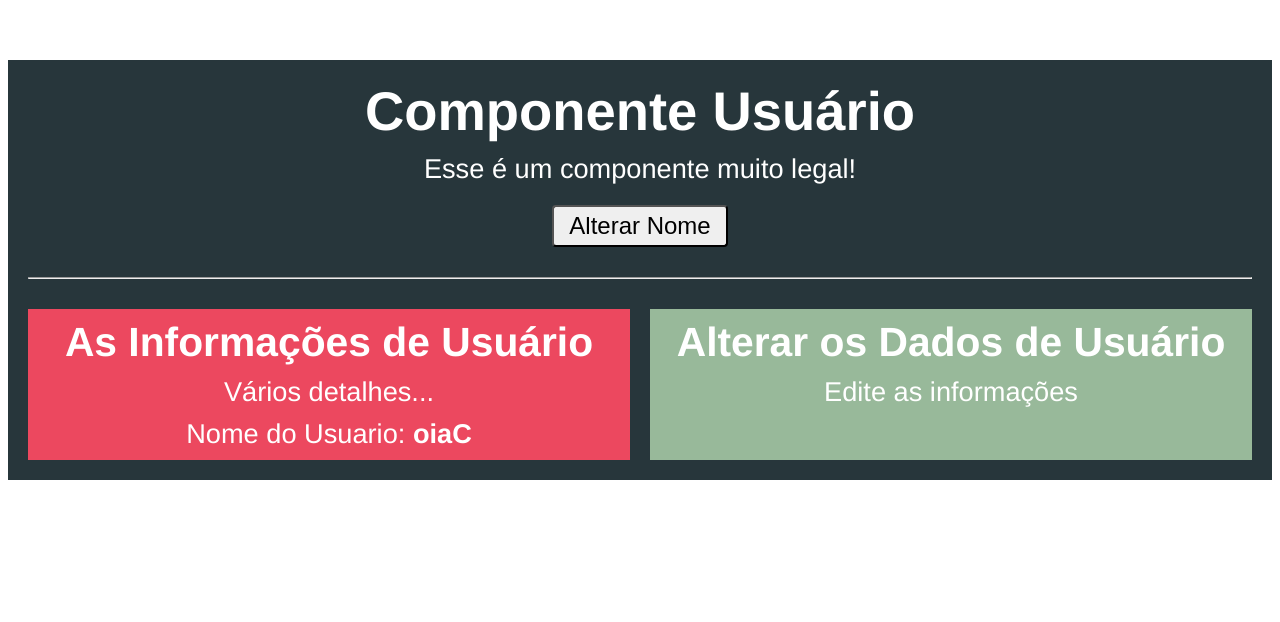
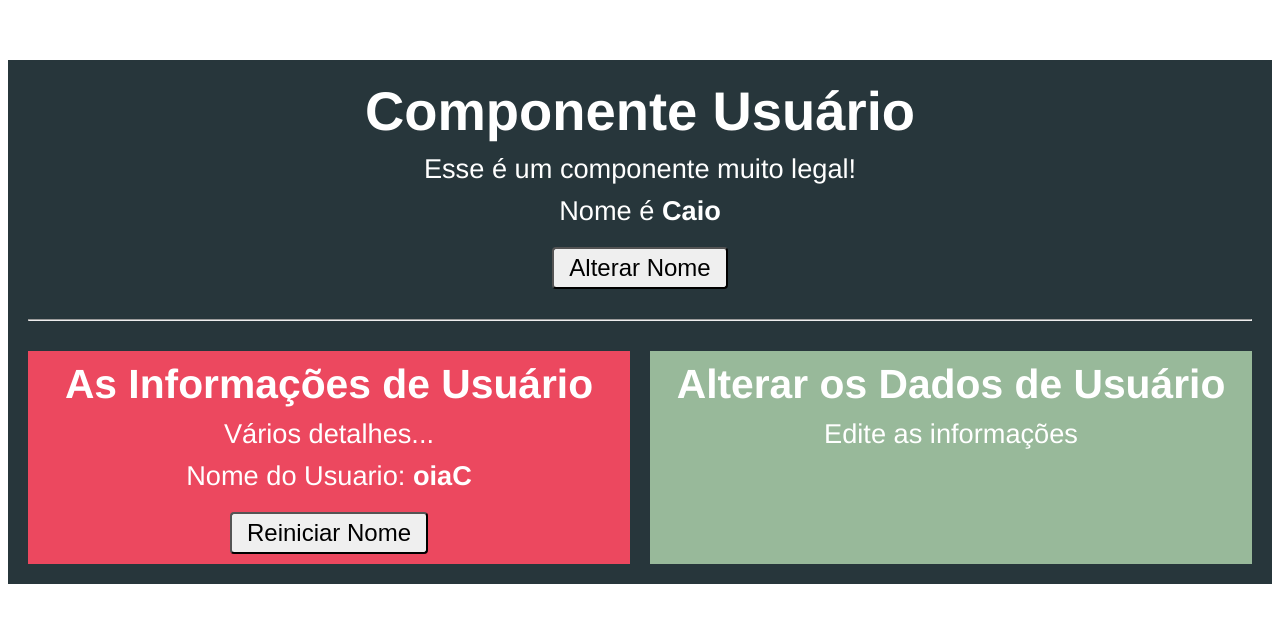
Before and after one commit to lmbaldi/curso-vue, a Vue app in the folder componentes-comunicacao/comunicacao/: page / in a window 1280 px wide. Shown: the top 622 px of the page. Built offline with nearby package versions, Linux system fonts and the light colour scheme.

Commit message:
communicattion child -> parent

```diff
--- a/componentes-comunicacao/comunicacao/src/components/Usuario.vue
+++ b/componentes-comunicacao/comunicacao/src/components/Usuario.vue
@@ -2,10 +2,11 @@
     <div class="container">
         <h1>Componente Usuário</h1>
         <p>Esse é um componente muito legal!</p>
+        <p> Nome é <strong> {{ nome }} </strong></p>
         <button @click="alterarNome">Alterar Nome</button>
         <hr>
         <div class="componentes">
-            <app-usuario-info :nome="nome" />
+            <app-usuario-info :nome="nome" @nomeMudou="nome = $event.novo" />
             <app-usuario-editar />
         </div>
     </div>
--- a/componentes-comunicacao/comunicacao/src/components/UsuarioInfo.vue
+++ b/componentes-comunicacao/comunicacao/src/components/UsuarioInfo.vue
@@ -3,6 +3,7 @@
         <h2>As Informações de Usuário</h2>
         <p>Vários detalhes...</p>
         <p> Nome do Usuario: <strong> {{ inverterNome() }} </strong></p>
+        <button @click="reiniciarNome"> Reiniciar Nome </button>
     </div>
 </template>
 
@@ -13,12 +14,24 @@ export default {
             type: String,
             // required: true,
             default: 'Anonimo'
+            //default: function() {
+            //    return Array(10).fill(0).join(', ');
+            //}
         }
     },
 
     methods: {
         inverterNome(){
             return this.nome.split('').reverse().join('')
+        },
+
+        reiniciarNome(){
+            const antigo = this.nome
+            this.nome = 'Caio'
+            this.$emit('nomeMudou', {
+                novo: this.nome,
+                antigo
+            })
         }
     }
 }
```
